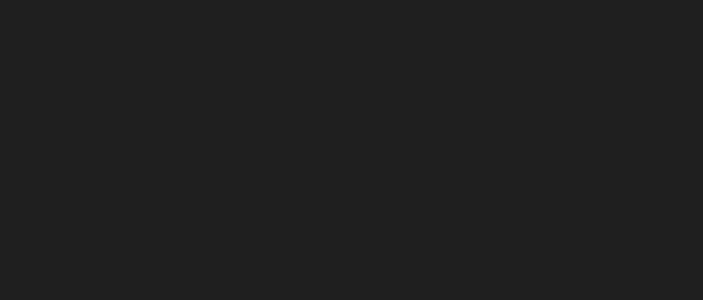
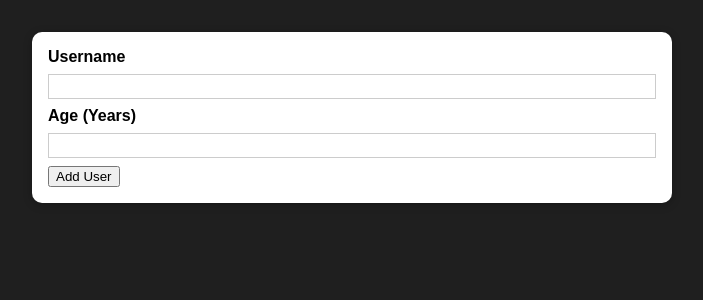
Before and after one commit to KamilKonopski/add-user-app, a React (Create React App) app: page / in a window 1280 px wide. Shown: the top 300 px of the page, without its empty margins (288-991 px from the left). Built offline with nearby package versions, Linux system fonts and the light colour scheme.

Commit message:
add card and add user files

```diff
--- a/src/App.js
+++ b/src/App.js
@@ -1,12 +1,13 @@
-import React from 'react';
+import React from "react";
 
+import AddUser from "./components/Users/AddUser";
 
-function App() {
-  return (
-    <div>
-
-    </div>
-  );
-}
+const App = () => {
+	return (
+		<div>
+			<AddUser />
+		</div>
+	);
+};
 
 export default App;
--- /dev/null
+++ b/src/components/UI/Card.js
@@ -0,0 +1,9 @@
+import React from "react";
+
+import classes from "./Card.module.css";
+
+const Card = ({ children, className }) => {
+	return <div className={`${classes.card} ${className}`}>{children}</div>;
+};
+
+export default Card;
--- /dev/null
+++ b/src/components/Users/AddUser.js
@@ -0,0 +1,25 @@
+import React from "react";
+
+import Card from "../UI/Card";
+
+import classes from "./AddUser.module.css";
+
+const AddUser = () => {
+	const addUserHandler = (event) => {
+		event.preventDefault();
+	};
+
+	return (
+		<Card className={classes.input}>
+			<form onSubmit={addUserHandler}>
+				<label htmlFor="username">Username</label>
+				<input id="username" type="text" />
+				<label htmlFor="age">Age (Years)</label>
+				<input id="age" type="number" />
+				<button type="submit">Add User</button>
+			</form>
+		</Card>
+	);
+};
+
+export default AddUser;
```
